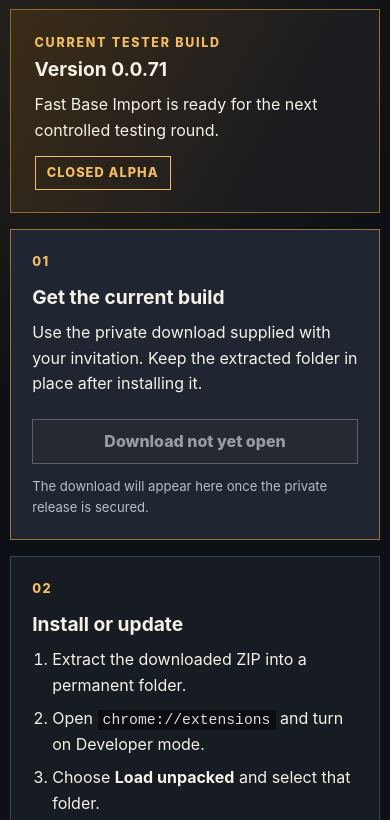
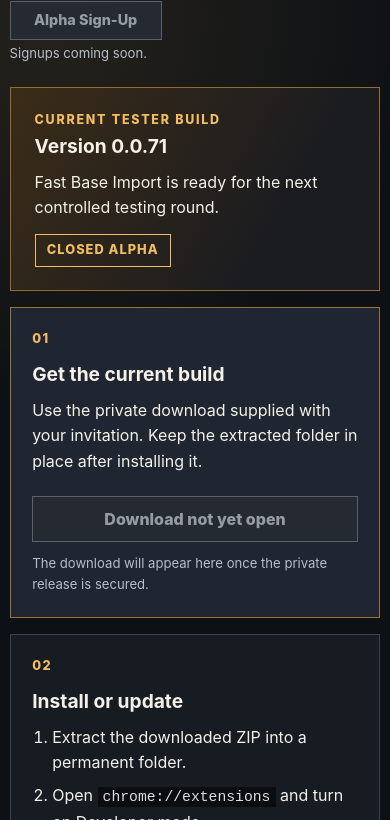
Before and after one commit to bayoubasterd/pass-without-paste, a plain HTML site: page index.html in a window 390 px wide. Shown: the part 87-907 px from the top of the page. Drawn offline with Linux system fonts and the light colour scheme.

Commit message:
Add alpha signup status control

```diff
--- a/app.js
+++ b/app.js
@@ -39,6 +39,19 @@
     const reportLink = document.getElementById("report-link");
     if (release.reportUrl) enableLink(reportLink, "Report your findings", release.reportUrl);
     else disableLink(reportLink, "Reporting not yet open");
+
+    const signupLink = document.getElementById("signup-link");
+    const signupNote = document.getElementById("signup-note");
+    if (release.signupStatus === "open" && release.signupUrl) {
+      enableLink(signupLink, "Alpha Sign-Up", release.signupUrl);
+      signupNote.textContent = release.signupMessage || "Alpha signups are open.";
+    } else if (release.signupStatus === "closed") {
+      disableLink(signupLink, "Alpha Sign-Up");
+      signupNote.textContent = "Signup window has closed (for now)";
+    } else {
+      disableLink(signupLink, "Alpha Sign-Up");
+      signupNote.textContent = "Signups coming soon.";
+    }
   } catch (_) {
     document.getElementById("current-version").textContent = "Version notice unavailable";
     document.getElementById("release-message").textContent = "Please use the version supplied with your invitation and check back later.";
--- a/index.html
+++ b/index.html
@@ -13,9 +13,13 @@
   <a class="skip-link" href="#main">Skip to tester information</a>
   <header class="site-header">
     <img class="brand-mark" src="assets/pwp-brandmark.png" alt="">
-    <div>
+    <div class="site-title">
       <p class="eyebrow">Invitation-only alpha</p>
       <h1>Pass Without Paste</h1>
+    </div>
+    <div class="signup-control">
+      <a class="header-signup" id="signup-link" href="#" aria-disabled="true">Alpha Sign-Up</a>
+      <p id="signup-note">Signups coming soon.</p>
     </div>
   </header>
 
--- a/styles.css
+++ b/styles.css
@@ -58,6 +58,8 @@ footer {
   padding: 2.2rem 0 1.5rem;
 }
 
+.site-title { min-width: 0; }
+
 .brand-mark {
   display: block;
   width: clamp(5.25rem, 10vw, 6.5rem);
@@ -73,6 +75,40 @@ h1 {
   margin-bottom: 0;
   font-size: clamp(1.7rem, 4vw, 2.5rem);
   line-height: 1.05;
+}
+
+.signup-control {
+  margin-left: auto;
+  text-align: center;
+}
+
+.header-signup {
+  display: inline-flex;
+  justify-content: center;
+  min-width: 9.5rem;
+  padding: .58rem .9rem;
+  border: 1px solid #59616d;
+  color: #959ca6;
+  background: #252a32;
+  font-size: .9rem;
+  font-weight: 800;
+  line-height: 1.25;
+  text-decoration: none;
+}
+
+.header-signup:not([aria-disabled="true"]) {
+  border-color: var(--amber);
+  color: #15110a;
+  background: var(--amber);
+}
+
+.header-signup[aria-disabled="true"] { cursor: not-allowed; }
+
+#signup-note {
+  margin: .32rem 0 0;
+  color: var(--muted);
+  font-size: .82rem;
+  line-height: 1.35;
 }
 
 h2 {
@@ -246,7 +282,17 @@ footer {
   main,
   footer { width: min(100% - 1.2rem, 72rem); }
 
-  .site-header { padding-top: 1.2rem; }
+  .site-header {
+    align-items: flex-start;
+    flex-wrap: wrap;
+    padding-top: 1.2rem;
+  }
+
+  .signup-control {
+    width: 100%;
+    margin-left: 0;
+    text-align: left;
+  }
 
   .release-banner { align-items: flex-start; flex-direction: column; gap: .8rem; }
 
--- a/version.json
+++ b/version.json
@@ -4,5 +4,7 @@
   "message": "Fast Base Import is ready for the next controlled testing round.",
   "downloadUrl": "",
   "reportUrl": "",
+  "signupStatus": "coming-soon",
+  "signupUrl": "",
   "checksum": "F85799B40E99FFEEE43598BE66ACE844870A40DD2E84C45BF92BEC13601FD089"
 }
```
